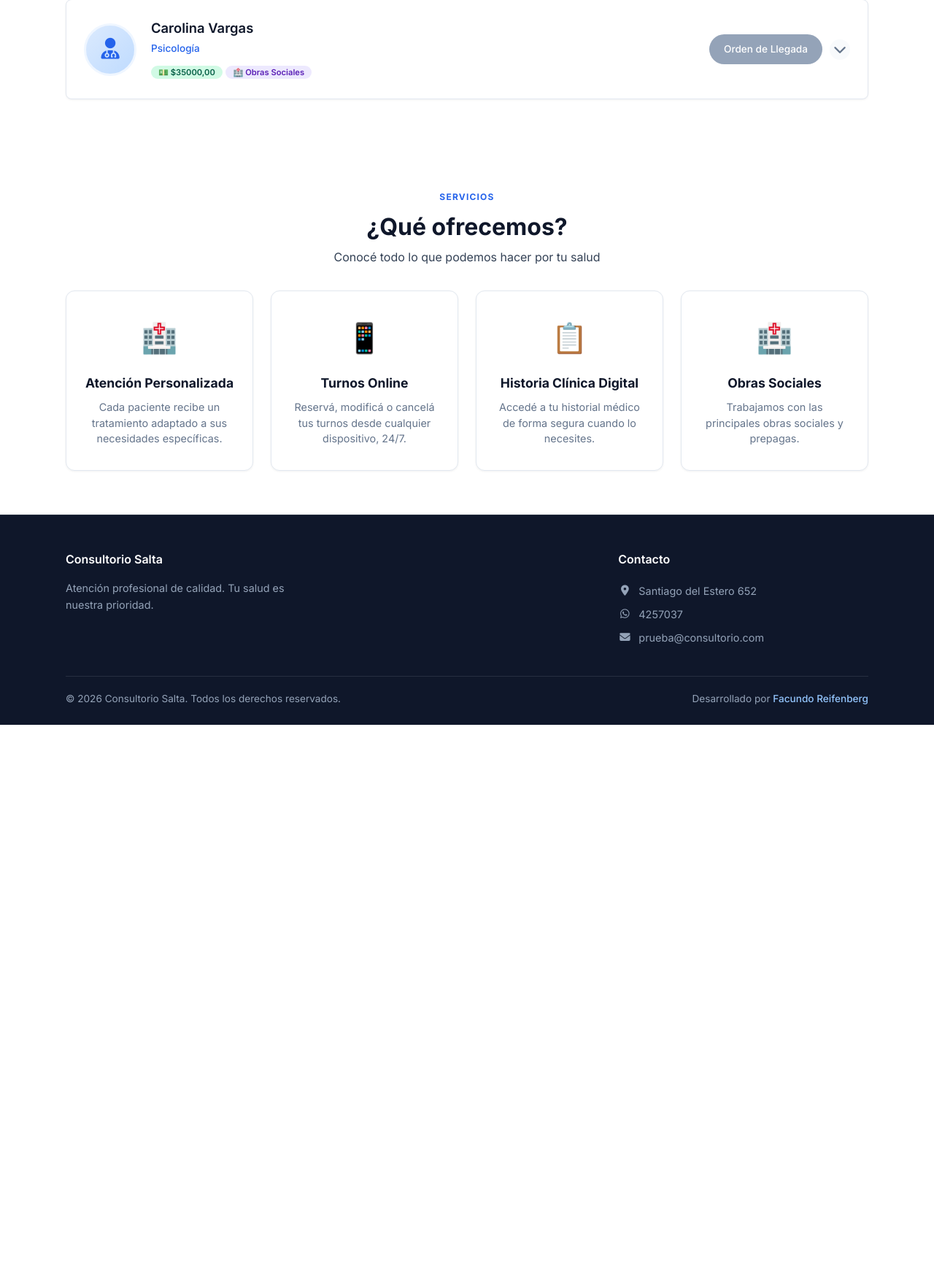
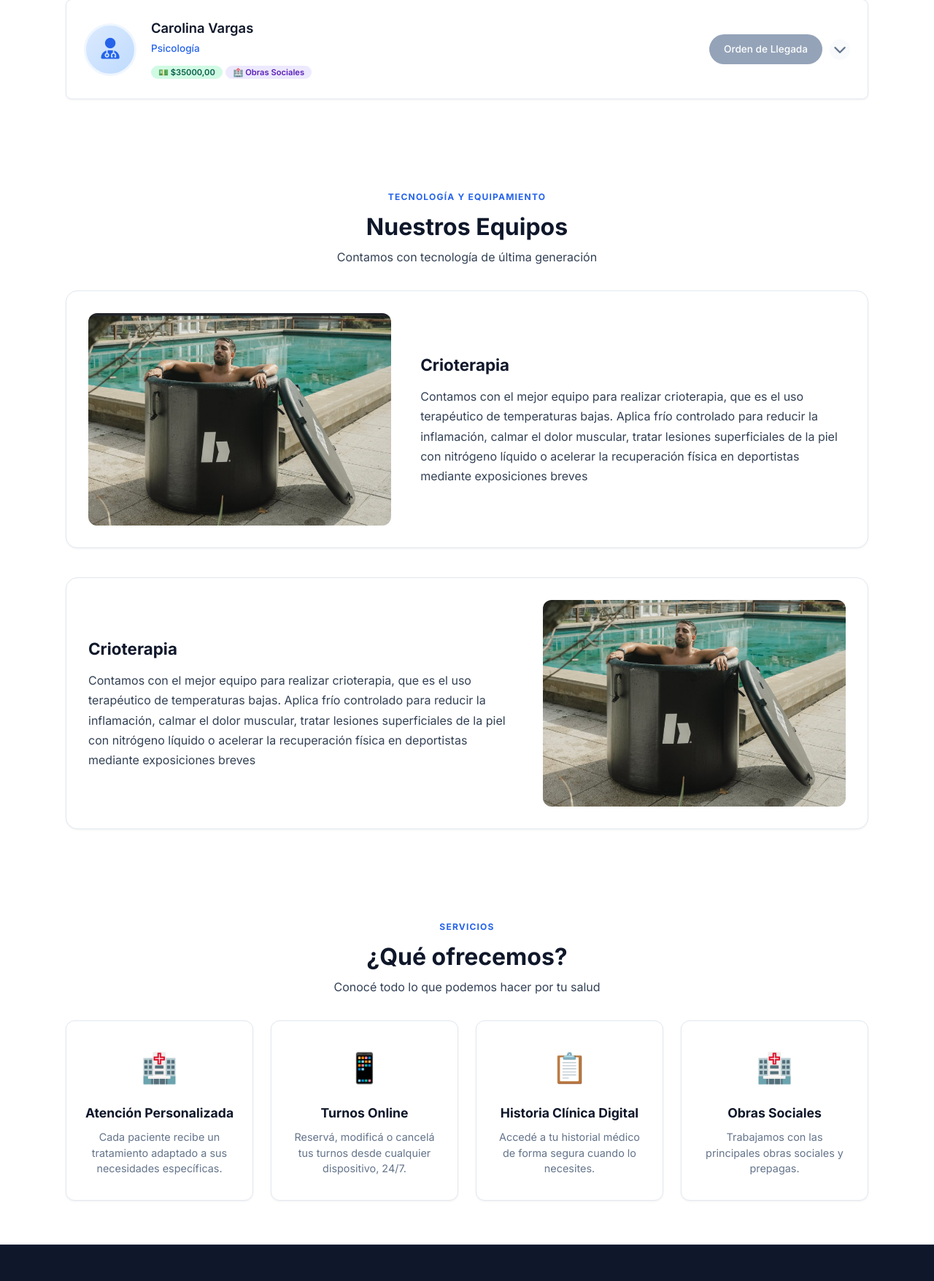
Before and after one commit to Facureif/Gesti-n-de-turnos-con-historia-cl-nica, a Django app: a page that uses core_app/templates/core_app/landing_consultorio.html in a window 1280 px wide. Shown: the part 2833-4588 px from the top of the page at 73% size. Before the commit the page ends 3826 px from the top, so only its background shows below. Run offline with Django 5.2, Linux system fonts and the light colour scheme; data comes from the database, SQL or seed files in the repository; both versions use the stored data as it was after the commit.

Commit message:
equipamiento o tecnicas en landing consultorios

```diff
--- a/core_app/models.py
+++ b/core_app/models.py
@@ -185,9 +185,50 @@ class ClienteSaaS(ModeloBase):
     # Control de visibilidad de precios y obras sociales en la landing
     mostrar_precios_landing = models.BooleanField(default=True, verbose_name='Mostrar precios en la landing')
     mostrar_obras_sociales_landing = models.BooleanField(default=True, verbose_name='Mostrar obras sociales en la landing')
+
+    mostrar_equipamientos = models.BooleanField(default=True, verbose_name='Mostrar sección de equipamientos')
+    equipamientos_titulo = models.CharField(max_length=200, default='Nuestros Equipos')
+    equipamientos_subtitulo = models.CharField(max_length=200, default='Contamos con tecnología de última generación')
     class Meta:
         verbose_name = 'Cliente SaaS'
         verbose_name_plural = 'Clientes SaaS'
 
     def __str__(self):
         return f"{self.nombre} ({self.get_tipo_display()})"
+
+
+class Equipamiento(ModeloBase):
+    """
+    Instrumentos, equipos o técnicas que el consultorio quiere destacar.
+    Ej: Botas de compresión, crioterapia, tomógrafo, etc.
+    """
+    cliente = models.ForeignKey(
+        ClienteSaaS,
+        on_delete=models.CASCADE,
+        related_name='equipamientos',
+        verbose_name='Cliente'
+    )
+    nombre = models.CharField(max_length=200, verbose_name='Nombre')
+    descripcion = models.TextField(blank=True, verbose_name='Descripción')
+    icono = models.CharField(
+        max_length=30,
+        blank=True,
+        default='🩺',
+        verbose_name='Icono (emoji o clase FontAwesome)',
+        help_text='Podés usar un emoji (🩺) o una clase de FontAwesome (fas fa-x-ray)'
+    )
+    imagen = models.ImageField(
+        upload_to='equipamientos/',
+        blank=True,
+        null=True,
+        verbose_name='Imagen (opcional)'
+    )
+    orden = models.PositiveIntegerField(default=0, verbose_name='Orden')
+
+    class Meta:
+        verbose_name = 'Equipamiento / Técnica'
+        verbose_name_plural = 'Equipamientos / Técnicas'
+        ordering = ['orden', 'id']
+
+    def __str__(self):
+        return f"{self.nombre} ({self.cliente.nombre})"
--- a/core_app/templates/core_app/landing_consultorio.html
+++ b/core_app/templates/core_app/landing_consultorio.html
@@ -255,6 +255,65 @@
     </section>
     {% endif %}
 
+    <!-- ========== EQUIPAMIENTO / TÉCNICAS ========== -->
+    {% if cliente.mostrar_equipamientos %}
+    <section class="section">
+        <div class="container-custom">
+            <div class="section-header">
+                <span class="section-label">Tecnología y Equipamiento</span>
+                <h2 class="section-title">{{ cliente.equipamientos_titulo }}</h2>
+                <p class="section-subtitle">{{ cliente.equipamientos_subtitulo }}</p>
+            </div>
+
+            {% with equipamientos=cliente.equipamientos.all %}
+                {% if equipamientos %}
+                    {% if equipamientos|length <= 3 %}
+                        <!-- Modo lista alternada (imagen-texto) -->
+                        <div class="equipamientos-list">
+                            {% for equipo in equipamientos %}
+                            <div class="equipamiento-item {% cycle '' 'reverse' %}">
+                                <div class="equipamiento-media">
+                                    {% if equipo.imagen %}
+                                        <img src="{{ equipo.imagen.url }}" alt="{{ equipo.nombre }}" class="equipamiento-imagen-list">
+                                    {% else %}
+                                        <div class="equipamiento-icono-list">{{ equipo.icono|default:'🩺' }}</div>
+                                    {% endif %}
+                                </div>
+                                <div class="equipamiento-info">
+                                    <h3>{{ equipo.nombre }}</h3>
+                                    {% if equipo.descripcion %}
+                                        <p>{{ equipo.descripcion }}</p>
+                                    {% endif %}
+                                </div>
+                            </div>
+                            {% endfor %}
+                        </div>
+                    {% else %}
+                        <!-- Modo grilla de cards (más de 3) -->
+                        <div class="equipamientos-grid">
+                            {% for equipo in equipamientos %}
+                            <div class="equipamiento-card">
+                                {% if equipo.imagen %}
+                                    <img src="{{ equipo.imagen.url }}" alt="{{ equipo.nombre }}" class="equipamiento-imagen">
+                                {% else %}
+                                    <div class="equipamiento-icono">{{ equipo.icono|default:'🩺' }}</div>
+                                {% endif %}
+                                <h3>{{ equipo.nombre }}</h3>
+                                {% if equipo.descripcion %}
+                                    <p>{{ equipo.descripcion }}</p>
+                                {% endif %}
+                            </div>
+                            {% endfor %}
+                        </div>
+                    {% endif %}
+                {% else %}
+                    <p style="text-align:center; color: var(--text-muted);">No hay equipamientos cargados.</p>
+                {% endif %}
+            {% endwith %}
+        </div>
+    </section>
+    {% endif %}
+
     <!-- ========== SERVICIOS ========== -->
     {% if cliente.mostrar_servicios %}
     <section class="section section-alt">
--- a/static/css/pages/landing_consultorio.css
+++ b/static/css/pages/landing_consultorio.css
@@ -1038,6 +1038,135 @@
     white-space: nowrap;
 }
 
+/* ========== EQUIPAMIENTOS ========== */
+
+/* Modo lista alternada (hasta 3) */
+.equipamientos-list {
+    display: flex;
+    flex-direction: column;
+    gap: 40px;
+}
+.equipamiento-item {
+    display: flex;
+    align-items: center;
+    gap: 40px;
+    background: var(--bg-card);
+    border-radius: var(--radius-xl);
+    padding: 30px;
+    border: 1px solid var(--border-color);
+    box-shadow: var(--shadow);
+    transition: box-shadow 0.25s ease;
+}
+.equipamiento-item:hover {
+    box-shadow: var(--shadow-lg);
+}
+.equipamiento-item.reverse {
+    flex-direction: row-reverse;
+}
+.equipamiento-media {
+    flex: 0 0 40%;
+    max-width: 40%;
+}
+.equipamiento-imagen-list {
+    width: 100%;
+    height: auto;
+    max-height: 300px;
+    object-fit: cover;
+    border-radius: var(--radius-lg);
+    display: block;
+}
+.equipamiento-icono-list {
+    font-size: 4rem;
+    text-align: center;
+    color: var(--primary);
+    padding: 20px;
+}
+.equipamiento-info {
+    flex: 1;
+}
+.equipamiento-info h3 {
+    font-size: 1.4rem;
+    font-weight: 700;
+    color: var(--text-main);
+    margin: 0 0 12px 0;
+}
+.equipamiento-info p {
+    color: var(--text-secondary);
+    line-height: 1.7;
+    font-size: 1rem;
+    margin: 0;
+}
+
+/* Modo grilla (más de 3) */
+.equipamientos-grid {
+    display: grid;
+    grid-template-columns: repeat(auto-fit, minmax(240px, 1fr));
+    gap: 24px;
+}
+.equipamiento-card {
+    background: var(--bg-card);
+    border-radius: var(--radius-lg);
+    padding: 24px;
+    text-align: center;
+    border: 1px solid var(--border-color);
+    box-shadow: var(--shadow);
+    transition: all 0.25s ease;
+    display: flex;
+    flex-direction: column;
+}
+.equipamiento-card:hover {
+    transform: translateY(-6px);
+    box-shadow: var(--shadow-lg);
+    border-color: var(--primary);
+}
+.equipamiento-icono {
+    font-size: 2.8rem;
+    margin-bottom: 16px;
+}
+.equipamiento-imagen {
+    width: 100%;
+    height: 180px;
+    object-fit: cover;
+    border-radius: var(--radius);
+    margin-bottom: 16px;
+}
+.equipamiento-card h3 {
+    font-size: 1.1rem;
+    font-weight: 700;
+    color: var(--text-main);
+    margin: 0 0 8px 0;
+}
+.equipamiento-card p {
+    color: var(--text-muted);
+    font-size: 0.9rem;
+    margin: 0;
+    line-height: 1.5;
+}
+
+/* Responsive para modo lista */
+@media (max-width: 768px) {
+    .equipamiento-item,
+    .equipamiento-item.reverse {
+        flex-direction: column;
+        gap: 20px;
+        padding: 20px;
+    }
+    .equipamiento-media {
+        flex: 0 0 100%;
+        max-width: 100%;
+    }
+    .equipamiento-imagen-list {
+        max-height: 220px;
+        width: 100%;
+    }
+    .equipamiento-icono-list {
+        font-size: 3rem;
+    }
+    .equipamiento-info h3 {
+        font-size: 1.2rem;
+    }
+}
+
 /* =============================================
    MODO GRID para muchos profesionales
    ============================================= */
```
Also changed, not shown: core_app/admin.py (+12 -3 lines), db.sqlite3, media/equipamientos/Gemini_Generated_Image_367h7n367h7n367h.png (added), media/equipamientos/centro-de-rehabilitacion-scaled.webp (added), media/equipamientos/consultorio.jpg (added), media/equipamientos/imagen_2026-08-14_171648405.png (added), media/equipamientos/imagen_2026-08-14_174407781.png (added), media/equipamientos/imagen_2026-08-14_175201956.png (added).
